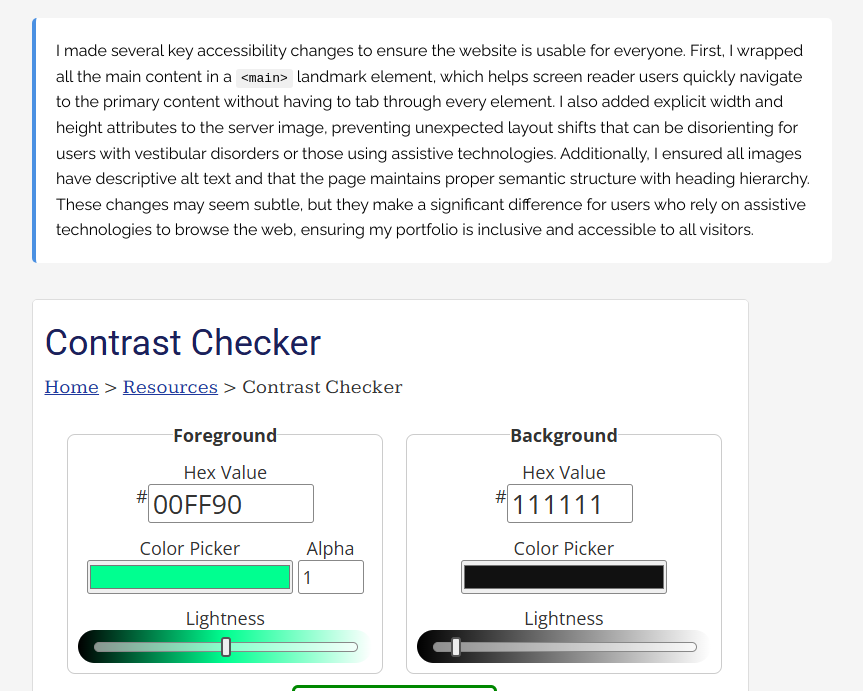
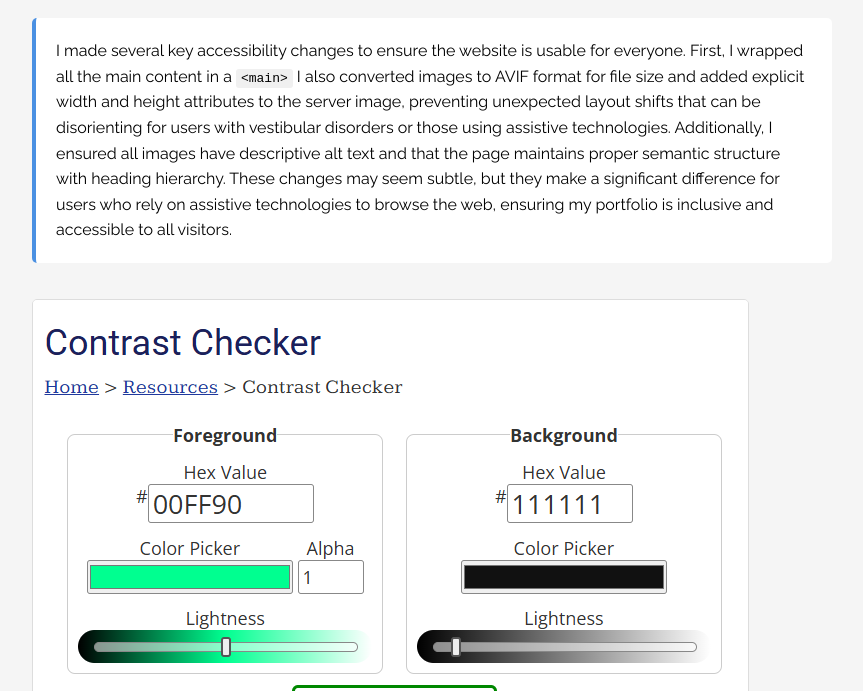
Before and after one commit to three-lark/webd168, a plain HTML site: page lesson12/index.html in a window 1280 px wide. Shown: the part 109-800 px from the top of the page, without its empty margins (208-1071 px from the left). Drawn offline with Linux system fonts and the light colour scheme.

Commit message:
lesson 12

```diff
--- a/lesson12/index.html
+++ b/lesson12/index.html
@@ -48,7 +48,7 @@
 <body>
     <h1>WAVE Web Accessibility Report</h1>
 
-    <p>I made several key accessibility changes to ensure the website is usable for everyone. First, I wrapped all the main content in a <code>&lt;main&gt;</code> landmark element, which helps screen reader users quickly navigate to the primary content without having to tab through every element. I also added explicit width and height attributes to the server image, preventing unexpected layout shifts that can be disorienting for users with vestibular disorders or those using assistive technologies. Additionally, I ensured all images have descriptive alt text and that the page maintains proper semantic structure with heading hierarchy. These changes may seem subtle, but they make a significant difference for users who rely on assistive technologies to browse the web, ensuring my portfolio is inclusive and accessible to all visitors.</p>
+    <p>I made several key accessibility changes to ensure the website is usable for everyone. First, I wrapped all the main content in a <code>&lt;main&gt;</code> I also converted images to AVIF format for file size and added explicit width and height attributes to the server image, preventing unexpected layout shifts that can be disorienting for users with vestibular disorders or those using assistive technologies. Additionally, I ensured all images have descriptive alt text and that the page maintains proper semantic structure with heading hierarchy. These changes may seem subtle, but they make a significant difference for users who rely on assistive technologies to browse the web, ensuring my portfolio is inclusive and accessible to all visitors.</p>
 </body>
 
     <img src="wave.png" alt="WAVE Contrast Report Screenshot" />
```
